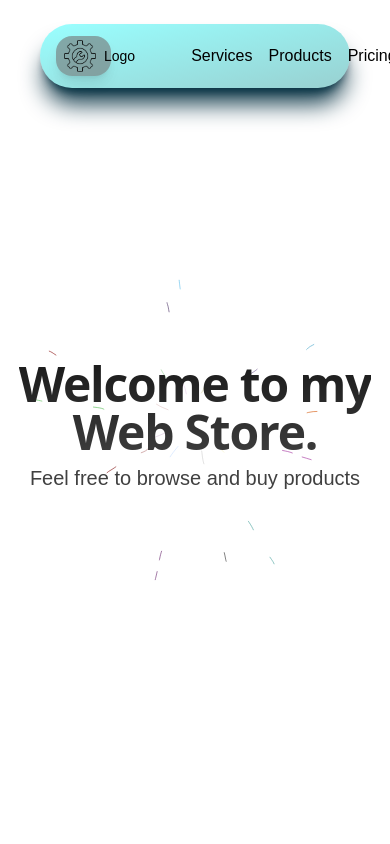
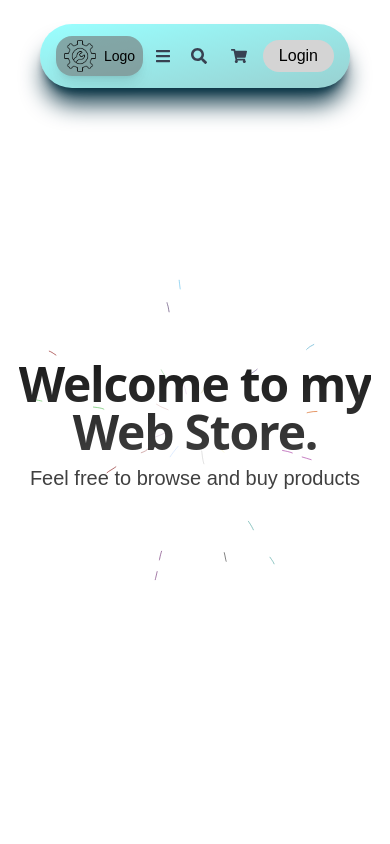
Before and after one commit to sivavarunan/ecommerce-website, a Next.js app: page / in a window 390 px wide. Shown: the top 844 px of the page. Built offline with nearby package versions, Linux system fonts and the light colour scheme.

Commit message:
improved nav bar  in mobile screen

```diff
--- a/src/app/components/ui/Navbar-menu.tsx
+++ b/src/app/components/ui/Navbar-menu.tsx
@@ -3,7 +3,7 @@ import React, { useState } from "react";
 import { motion } from "framer-motion";
 import Link from "next/link";
 import Image from "next/image";
-import { FaShoppingCart, FaSearch } from "react-icons/fa";
+import { FaShoppingCart, FaSearch, FaBars, FaTimes } from "react-icons/fa";
 
 const transition = {
   type: "spring",
@@ -43,19 +43,15 @@ export const MenuItem = ({
             <div className="absolute top-[calc(100%_+_1.2rem)] left-1/2 transform -translate-x-1/2 pt-4">
               <motion.div
                 transition={transition}
-                layoutId="active" // layoutId ensures smooth animation
-                className="bg-cyan-300 bg-opacity-30 dark:bg-gradient-to-b from-cyan-700 via-cyan-800 to-cyan-950 backdrop-blur-lg rounded-2xl overflow-hidden  shadow-xl"
+                layoutId="active"
+                className="bg-cyan-300 bg-opacity-30 dark:bg-gradient-to-b from-cyan-700 via-cyan-800 to-cyan-950 backdrop-blur-lg rounded-2xl overflow-hidden shadow-xl"
               >
-                <motion.div
-                  layout // layout ensures smooth animation
-                  className="w-max h-full p-4"
-                >
+                <motion.div layout className="w-max h-full p-4">
                   {children}
                 </motion.div>
               </motion.div>
             </div>
           )}
-
         </motion.div>
       )}
     </div>
@@ -71,27 +67,49 @@ export const Menu = ({
   children: React.ReactNode;
 }) => {
   const [isSearchOpen, setIsSearchOpen] = useState(false);
+  const [isMenuOpen, setIsMenuOpen] = useState(false);
 
   return (
     <nav
       onMouseLeave={() => setActive(null)}
-      className="relative flex items-center px-4 py-3 rounded-full shadow-xl shadow-cyan-950 backdrop-blur-lg"
-      style={{ background: 'linear-gradient(to top left, rgba(0, 139, 139, 0.4), rgba(0, 255, 255, 0.4))' }}
+      className="relative flex items-center justify-between px-4 py-3 rounded-full shadow-xl shadow-cyan-950 backdrop-blur-lg"
+      style={{
+        background:
+          'linear-gradient(to top left, rgba(0, 139, 139, 0.4), rgba(0, 255, 255, 0.4))',
+      }}
     >
       {/* Logo */}
-      <Link href="/" title="Logo" className="flex items-center space-x-2 bg-neutral-500 hover:bg-cyan-800 bg-opacity-60 shadow-lg rounded-2xl transform hover:scale-105 transition-transform px-2">
+      <Link
+        href="/"
+        title="Logo"
+        className="flex items-center space-x-2 bg-neutral-500 hover:bg-cyan-800 bg-opacity-60 shadow-lg rounded-2xl transform hover:scale-105 transition-transform px-2"
+      >
         <div className="flex-shrink-0">
-          <Image src="/screw.png" width={32} height={32} alt="Logo" className="rounded-full py-1" />
+          <Image
+            src="/screw.png"
+            width={32}
+            height={32}
+            alt="Logo"
+            className="rounded-full py-1"
+          />
         </div>
         <span className="text-black text-sm font-medium">Logo</span>
       </Link>
 
-      {/* Menu items */}
+      {/* Menu items for larger screens */}
       <div
-        className={`flex-grow flex items-center ml-20 justify-center space-x-4 transition-transform duration-300 ${isSearchOpen ? 'translate-x-[-40px]' : ''}`}
+        className={`hidden lg:flex flex-grow items-center ml-20 justify-center space-x-4 transition-transform duration-300`}
       >
         {children}
       </div>
+
+      {/* Mobile Menu Toggle Button */}
+      <button
+        onClick={() => setIsMenuOpen(!isMenuOpen)}
+        className="lg:hidden p-2 text-gray-700 dark:text-gray-300 hover:text-cyan-400"
+      >
+        {isMenuOpen ? <FaTimes /> : <FaBars />}
+      </button>
 
       {/* Search Bar and Cart Icon Container */}
       <div className="relative flex items-center space-x-2">
@@ -99,12 +117,13 @@ export const Menu = ({
         <div className="relative">
           <button
             onClick={() => setIsSearchOpen(!isSearchOpen)}
-            className="p-2 text-gray-700 dark:text-gray-300 hover:text-cyan-400 "
+            className="p-2 text-gray-700 dark:text-gray-300 hover:text-cyan-400"
           >
             <FaSearch />
           </button>
           <motion.div
-            className={`absolute right-0 top-full mt-2 transition-transform ${isSearchOpen ? 'w-96 opacity-100' : 'w-0 opacity-0'} `}
+            className={`absolute right-0 top-full mt-2 transition-transform ${isSearchOpen ? 'w-96 opacity-100' : 'w-0 opacity-0'
+              }`}
             initial={{ width: 0, opacity: 0 }}
             animate={{ width: isSearchOpen ? '24rem' : '0', opacity: isSearchOpen ? 1 : 0 }}
             transition={{ duration: 0.3 }}
@@ -130,6 +149,22 @@ export const Menu = ({
           Login
         </Link>
       </div>
+
+      {/* Mobile Menu Options */}
+      {isMenuOpen && (
+        <div className="absolute left-0 right-0 z-10 bg-white dark:bg-gray-800 rounded-lg shadow-lg mt-2 lg:hidden">
+          <div className="flex flex-col p-4 space-y-2">
+            {React.Children.map(children, (child) => {
+              if (React.isValidElement(child)) {
+                return React.cloneElement(child, { });
+              }
+              return null;
+            })}
+
+
+          </div>
+        </div>
+      )}
     </nav>
   );
 };
```
